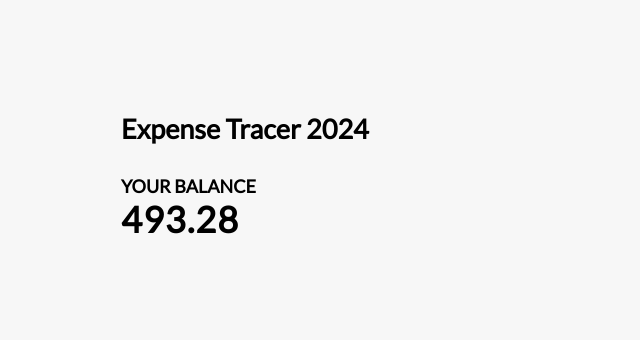
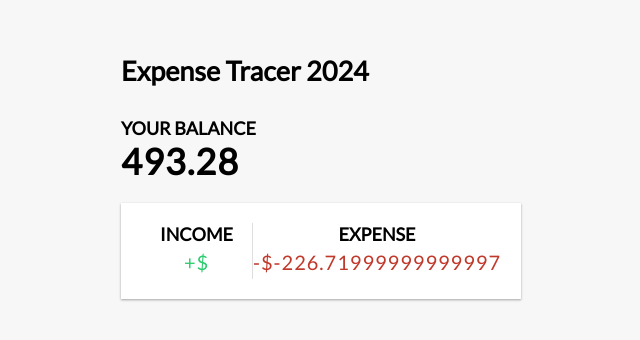
Before and after one commit to jessmontes/homework4, a Vue app: page / in a window 1280 px wide. Shown: the part 220-560 px from the top of the page, without its empty margins (319-959 px from the left). Built offline with nearby package versions, Linux system fonts and the light colour scheme.

Commit message:
finished income expense component

```diff
--- a/src/App.vue
+++ b/src/App.vue
@@ -1,6 +1,7 @@
 <script setup>
   import Header from './components/Header.vue';
   import Balance from './components/Balance.vue';
+  import IncomeExpenses from './components/IncomeExpenses.vue';
   import { ref, computed} from 'vue';
 
   const transactions = ref([
@@ -15,6 +16,24 @@
       return acc+x.amount
   },0)
 })
+
+const moneyIn = computed(()=>{
+    return transactions.value
+    .filter((x)=>x.amount>0)
+    .reduce((acc, x)=>{
+      return acc+x.amount
+  },0)
+})
+
+const moneyOut = computed(()=>{
+    return transactions.value
+    .filter((x)=>x.amount<0)
+    .reduce((acc, x)=>{
+      return acc+x.amount
+  },0)
+})
+
+
 </script>
 
 
@@ -22,6 +41,7 @@
   <Header></Header>
   <div class="container">
     <Balance :total="sum"></Balance>
+    <IncomeExpenses :income="monyIn" :expense="moneyOut"></IncomeExpenses>
   </div>
 
 </template>
--- /dev/null
+++ b/src/components/IncomeExpenses.vue
@@ -0,0 +1,29 @@
+<script setup>
+    import { defineProps } from 'vue';
+
+    const props = defineProps({
+        income: {
+            type: Number,
+            require: true,
+        },
+        expense: {
+            type: Number,
+            require: true,
+        }
+    })
+
+</script>
+
+<template>
+    <div class="inc-exp-container">
+        <div>
+            <h4>Income</h4>
+            <p id="money-plus" class="money plus">+${{ income }}</p>
+        </div>
+        <div>
+            <h4>Expense</h4>
+            <p id="money-minus" class="money minus">-${{ expense }}</p>
+        </div>
+    </div>
+
+</template>
```
